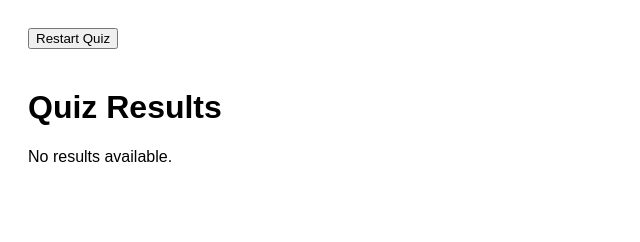
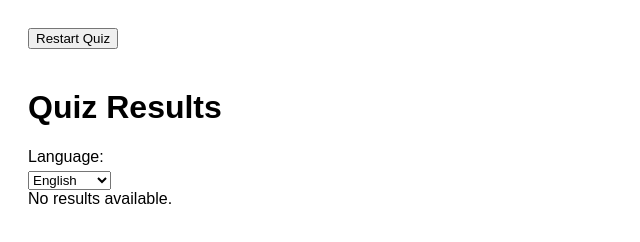
Before and after one commit to diogocorreia98/dndcharacterquiz, a website: page results.html in a window 1280 px wide. Shown: the whole page, without its empty margins (0-640 px from the left). Drawn offline with Linux system fonts and the light colour scheme.

Commit message:
Update Portuguese text and add language switcher

```diff
--- a/data.js
+++ b/data.js
@@ -1,6 +1,6 @@
 const step3pt = {
   title: 'Que Background Combina com a Tua Classe?',
-  intro: 'Depois de saberes a tua classe, usa o questionário correspondente para descobrir o background ideal. Ser-te-ão apresentados apenas backgrounds compatíveis com os atributos principais da tua classe.',
+  intro: '',
   classes: {
     Barbarian: {
       questions: [
@@ -1929,18 +1929,18 @@ const data = {
 
   const classInfo = {
     pt: {
-      'Barbarian':'O Barbarian é a força bruta da natureza. Combate com fúria selvagem, ignorando a dor e libertando ataques devastadores. Quando entra em Rage, torna-se mais difícil de ferir e mais poderoso nos seus golpes. Não usa magia, mas compensa com pura resistência e instinto. É ideal para quem quer estar na linha da frente, a levar e causar pancada sem hesitar.',
-      'Bard':'O Bard é um artista mágico — um contador de histórias, músico ou dançarino que inspira aliados e confunde inimigos. Usa magia através da sua arte, seja ela música, poesia ou dança. É extremamente versátil: pode curar, lançar feitiços, manipular emoções e ainda ter talento para lidar com quase qualquer situação fora de combate.',
-      'Cleric':'O Cleric é o canal de poder divino. Serve uma divindade e invoca milagres para curar, proteger ou castigar. É um pilar de suporte, mas também um combatente eficaz quando necessário. Usa armadura e pode ser tão temido como um guerreiro ou tão vital como um curandeiro, dependendo do domínio divino que escolhe seguir.',
-      'Druid':'O Druid é o guardião da natureza. Controla os elementos, cura feridas e transforma-se em animais para explorar ou combater. A sua ligação ao mundo natural permite-lhe lançar magias únicas e adaptar-se a qualquer ambiente. É uma excelente escolha para quem gosta de versatilidade mágica e de proteger o equilíbrio do mundo.',
-      'Fighter':'O Fighter é o mestre das armas. É treinado em todas as formas de combate físico e adapta-se facilmente ao tipo de luta que preferir — seja com espada, arco ou escudo. Não precisa de magia para brilhar, pois compensa com técnica, disciplina e uma incrível capacidade de resistência e ataque constante em batalha.',
-      'Monk':'O Monk é um artista marcial que canaliza energia interior para atingir feitos sobre-humanos. Move-se com velocidade, dá golpes precisos e pode desviar-se de ataques com agilidade extrema. Usa o corpo como arma e combina disciplina física com espiritualidade. Ideal para quem quer ser rápido, ágil e surpreendentemente letal.',
-      'Paladin':'O Paladin é o guerreiro sagrado. Luta em nome de uma causa justa ou juramento sagrado e combina armas com magia divina. É resistente, curador e implacável contra o mal. A sua presença inspira aliados e mete respeito nos inimigos. É perfeito para quem quer ser um herói protetor com um forte sentido de dever.',
-      'Ranger':'O Ranger é o explorador por excelência. Conhece os caminhos da natureza, persegue inimigos com precisão e usa magia simples para se adaptar ao terreno. Pode ter um companheiro animal e é especialista em sobreviver fora das cidades. É ideal para quem quer jogar como caçador, batedor ou guia experiente.',
-      'Rogue':'O Rogue é o mestre da discrição e da precisão. Move-se nas sombras, ataca nos pontos fracos e evita armadilhas com facilidade. Usa agilidade e astúcia em vez de força, sendo letal quando apanha os inimigos desprevenidos. Perfeito para quem gosta de ser furtivo, inteligente e mortal com um só golpe.',
-      'Sorcerer':'O Sorcerer é um utilizador de magia nato. O seu poder vem de dentro — seja de uma herança dracónica, caos selvagem ou outra origem mágica. É explosivo, criativo e pode lançar magias poderosas com facilidade, mas com menos variedade do que outras classes mágicas. Ideal para quem gosta de pura força arcana instintiva.',
-      'Warlock':'O Warlock faz pactos com seres misteriosos — fadas, demónios ou entidades cósmicas — em troca de poder. A sua magia é estranha, única e cheia de truques. Usa invocações e pode disparar feitiços com frequência, mesmo com poucos recursos. Ótimo para quem quer um personagem intrigante com ligações sombrias ou místicas.',
-      'Wizard':'O Wizard é o verdadeiro estudioso da magia. Aprende através de livros e pesquisa, tendo acesso ao maior número de feitiços do jogo. Pode preparar diferentes magias conforme a situação e é um mestre em versatilidade arcana. Embora frágil fisicamente, é um dos conjuradores mais poderosos a longo prazo.'
+      'Barbarian':'O Bárbaro é a força bruta da natureza. Combate com fúria selvagem, ignorando a dor e libertando ataques devastadores. Quando entra em Rage, torna-se mais difícil de ferir e mais poderoso nos seus golpes. Não usa magia, mas compensa com pura resistência e instinto. É ideal para quem quer estar na linha da frente, a levar e causar pancada sem hesitar.',
+      'Bard':'O Bardo é um artista mágico — um contador de histórias, músico ou dançarino que inspira aliados e confunde inimigos. Usa magia através da sua arte, seja ela música, poesia ou dança. É extremamente versátil: pode curar, lançar feitiços, manipular emoções e ainda ter talento para lidar com quase qualquer situação fora de combate.',
+      'Cleric':'O Clérigo é o canal de poder divino. Serve uma divindade e invoca milagres para curar, proteger ou castigar. É um pilar de suporte, mas também um combatente eficaz quando necessário. Usa armadura e pode ser tão temido como um guerreiro ou tão vital como um curandeiro, dependendo do domínio divino que escolhe seguir.',
+      'Druid':'O Druida é o guardião da natureza. Controla os elementos, cura feridas e transforma-se em animais para explorar ou combater. A sua ligação ao mundo natural permite-lhe lançar magias únicas e adaptar-se a qualquer ambiente. É uma excelente escolha para quem gosta de versatilidade mágica e de proteger o equilíbrio do mundo.',
+      'Fighter':'O Guerreiro é o mestre das armas. É treinado em todas as formas de combate físico e adapta-se facilmente ao tipo de luta que preferir — seja com espada, arco ou escudo. Não precisa de magia para brilhar, pois compensa com técnica, disciplina e uma incrível capacidade de resistência e ataque constante em batalha.',
+      'Monk':'O Monge é um artista marcial que canaliza energia interior para atingir feitos sobre-humanos. Move-se com velocidade, dá golpes precisos e pode desviar-se de ataques com agilidade extrema. Usa o corpo como arma e combina disciplina física com espiritualidade. Ideal para quem quer ser rápido, ágil e surpreendentemente letal.',
+      'Paladin':'O Paladino é o guerreiro sagrado. Luta em nome de uma causa justa ou juramento sagrado e combina armas com magia divina. É resistente, curador e implacável contra o mal. A sua presença inspira aliados e mete respeito nos inimigos. É perfeito para quem quer ser um herói protetor com um forte sentido de dever.',
+      'Ranger':'O Patrulheiro é o explorador por excelência. Conhece os caminhos da natureza, persegue inimigos com precisão e usa magia simples para se adaptar ao terreno. Pode ter um companheiro animal e é especialista em sobreviver fora das cidades. É ideal para quem quer jogar como caçador, batedor ou guia experiente.',
+      'Rogue':'O Ladino é o mestre da discrição e da precisão. Move-se nas sombras, ataca nos pontos fracos e evita armadilhas com facilidade. Usa agilidade e astúcia em vez de força, sendo letal quando apanha os inimigos desprevenidos. Perfeito para quem gosta de ser furtivo, inteligente e mortal com um só golpe.',
+      'Sorcerer':'O Feiticeiro é um utilizador de magia nato. O seu poder vem de dentro — seja de uma herança dracónica, caos selvagem ou outra origem mágica. É explosivo, criativo e pode lançar magias poderosas com facilidade, mas com menos variedade do que outras classes mágicas. Ideal para quem gosta de pura força arcana instintiva.',
+      'Warlock':'O Bruxo faz pactos com seres misteriosos — fadas, demónios ou entidades cósmicas — em troca de poder. A sua magia é estranha, única e cheia de truques. Usa invocações e pode disparar feitiços com frequência, mesmo com poucos recursos. Ótimo para quem quer um personagem intrigante com ligações sombrias ou místicas.',
+      'Wizard':'O Mago é o verdadeiro estudioso da magia. Aprende através de livros e pesquisa, tendo acesso ao maior número de feitiços do jogo. Pode preparar diferentes magias conforme a situação e é um mestre em versatilidade arcana. Embora frágil fisicamente, é um dos conjuradores mais poderosos a longo prazo.'
     },
     en: {
       'Barbarian':'The Barbarian is raw force of nature. Fights with wild fury, ignoring pain and unleashing devastating attacks. When entering Rage, they become harder to hurt and stronger in their strikes. They do not use magic but rely on sheer toughness and instinct. Ideal for those who want to be on the front line, taking and dealing damage without hesitation.',
--- a/results.html
+++ b/results.html
@@ -8,6 +8,13 @@
 </head>
 <body>
 <h1>Quiz Results</h1>
+<div id="language-select">
+  <label for="lang">Language:</label>
+  <select id="lang">
+    <option value="pt">Português</option>
+    <option value="en">English</option>
+  </select>
+</div>
 <div id="results"></div>
 <button id="restart">Restart Quiz</button>
 <script src="data.js"></script>
--- a/results.js
+++ b/results.js
@@ -2,16 +2,13 @@
   const container = document.getElementById('results');
   const restartBtn = document.getElementById('restart');
   const titleEl = document.querySelector('h1');
+  const langSelect = document.getElementById('lang');
+  const languageLabel = document.querySelector('#language-select label');
+
   const stored = sessionStorage.getItem('dndResults');
-  const {species, class:clazz, subclass, background, gender, height, lang = 'en'} = stored ? JSON.parse(stored) : {lang:'en'};
-  document.title = miscText[lang].resultsTitle;
-  titleEl.textContent = miscText[lang].resultsTitle;
-  if(!stored){
-    container.textContent = miscText[lang].noResults;
-    restartBtn.textContent = labels[lang].restart;
-    return;
-  }
-
+  const parsed = stored ? JSON.parse(stored) : {lang:'en'};
+  const {species, class:clazz, subclass, background, gender, height} = parsed;
+  let currentLang = parsed.lang || 'en';
 
   const phbSpecies = new Set([
     'Aasimar','Dragonborn','Dwarf','Elf','Gnome','Goliath',
@@ -21,9 +18,9 @@
   function makeSection(label, value, info, type, source, cat, displayOverride){
     const section = document.createElement('div');
     const text = document.createElement('p');
-    let displayValue = value && value !== 'N/A' ? value : miscText[lang].notChosen;
-    if(value && value !== 'N/A' && nameMap[lang] && nameMap[lang][cat]){
-      displayValue = nameMap[lang][cat][value] || value;
+    let displayValue = value && value !== 'N/A' ? value : miscText[currentLang].notChosen;
+    if(value && value !== 'N/A' && nameMap[currentLang] && nameMap[currentLang][cat]){
+      displayValue = nameMap[currentLang][cat][value] || value;
     }
     if(displayOverride) displayValue = displayOverride;
     const displayInfo = info || '';
@@ -31,7 +28,7 @@
     section.appendChild(text);
     if(value && value !== 'N/A'){
       const btn = document.createElement('button');
-      btn.textContent = miscText[lang].seeMore;
+      btn.textContent = miscText[currentLang].seeMore;
       const name = value.toLowerCase().replace(/\s+/g,'');
       const src = source || (phbSpecies.has(value) ? 'xphb' : 'mpmm');
       const url = `https://5e.tools/${type}.html#${name}_${src}`;
@@ -42,44 +39,63 @@
   }
 
   function localizeInfo(info, cat){
-    if(lang !== 'pt' || !info) return info;
-    const map = nameMap[lang] && nameMap[lang][cat];
+    if(currentLang !== 'pt' || !info) return info;
+    const map = nameMap[currentLang] && nameMap[currentLang][cat];
     if(!map) return info;
     return info.replace(/\b([A-Za-z'()\- ]+)\b/g, m => map[m] || m);
   }
 
+  function updateStatic(){
+    document.documentElement.lang = currentLang;
+    document.title = miscText[currentLang].resultsTitle;
+    titleEl.textContent = miscText[currentLang].resultsTitle;
+    restartBtn.textContent = labels[currentLang].restart;
+    languageLabel.textContent = miscText[currentLang].language;
+    langSelect.value = currentLang;
+  }
+
+  function render(){
+    container.innerHTML = '';
+    updateStatic();
+
+    if(!stored){
+      container.textContent = miscText[currentLang].noResults;
+      return;
+    }
+
     makeSection(
-    labels[lang].Species,
+      labels[currentLang].Species,
       species,
-    localizeInfo(speciesInfo[lang][species] || '', 'species'),
+      localizeInfo(speciesInfo[currentLang][species] || '', 'species'),
       'races',
       undefined,
       'species'
     );
-  const className = nameMap[lang].classes[clazz] || clazz;
+
+    const className = nameMap[currentLang].classes[clazz] || clazz;
     let subclassName = subclass ? subclass : '';
-  if(subclass && nameMap[lang].subclasses){
-    subclassName = nameMap[lang].subclasses[subclass] || subclass;
+    if(subclass && nameMap[currentLang].subclasses){
+      subclassName = nameMap[currentLang].subclasses[subclass] || subclass;
     }
     let displayClass = className;
     if(subclass){
-    displayClass = lang === 'pt'
+      displayClass = currentLang === 'pt'
         ? `${className} ${subclassName}`
         : `${subclassName} ${className}`;
     }
     makeSection(
-    labels[lang].Class,
+      labels[currentLang].Class,
       clazz,
-    localizeInfo(classInfo[lang][clazz] || '', 'classes'),
+      localizeInfo(classInfo[currentLang][clazz] || '', 'classes'),
       'classes',
       'xphb',
       'classes',
       displayClass
     );
     makeSection(
-    labels[lang].Background,
+      labels[currentLang].Background,
       background,
-    localizeInfo(backgroundInfo[lang][background] || '', 'backgrounds'),
+      localizeInfo(backgroundInfo[currentLang][background] || '', 'backgrounds'),
       'backgrounds',
       'xphb',
       'backgrounds'
@@ -158,18 +174,24 @@
     const prompt = `A ${genderMap[gender] || ''} ${promptSpecies}, standing ${heightText}, dressed in a way that reflects their role as a ${displayClassEn}. Their look shows traits of a ${promptBackground} — with appropriate gear or attitude. Dynamic fantasy character portrait${pose}, high detail, cinematic lighting, full body or 3/4 view. Dungeons & Dragons-inspired.`;
 
     const promptTitle = document.createElement('h2');
-  promptTitle.textContent = miscText[lang].promptIntro;
+    promptTitle.textContent = miscText[currentLang].promptIntro;
     const promptEl = document.createElement('textarea');
     promptEl.id = 'ai-prompt';
     promptEl.readOnly = true;
     promptEl.value = prompt;
     container.appendChild(promptTitle);
     container.appendChild(promptEl);
+  }
 
-  restartBtn.textContent = labels[lang].restart;
+  langSelect.addEventListener('change', () => {
+    currentLang = langSelect.value;
+    render();
+  });
 
   restartBtn.addEventListener('click', () => {
     sessionStorage.removeItem('dndResults');
     window.location.href = 'index.html';
   });
+
+  render();
 })();
```
Lines whose indentation alone changed are shown as unchanged.
